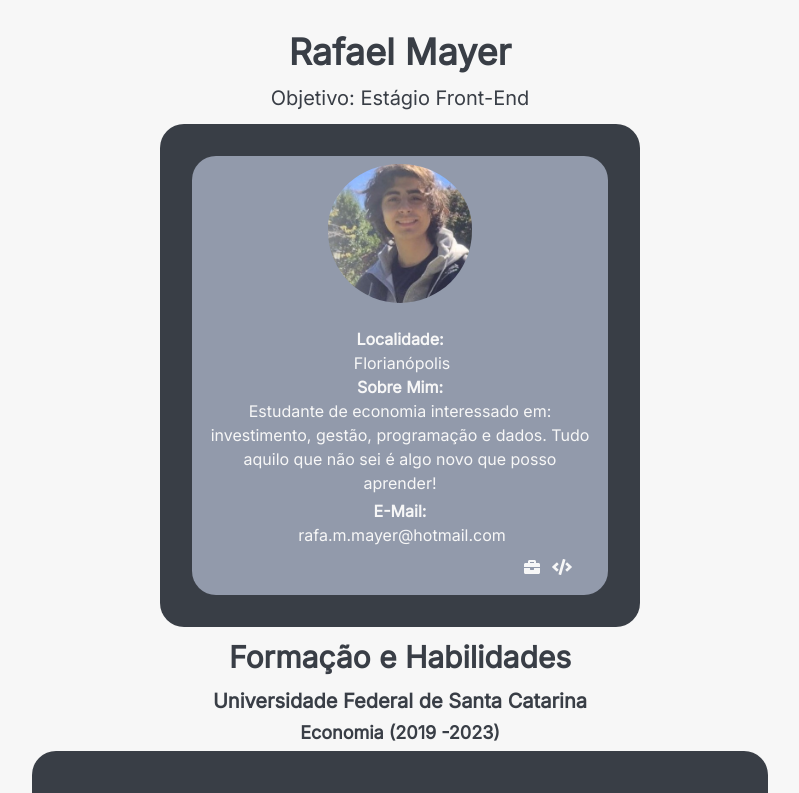
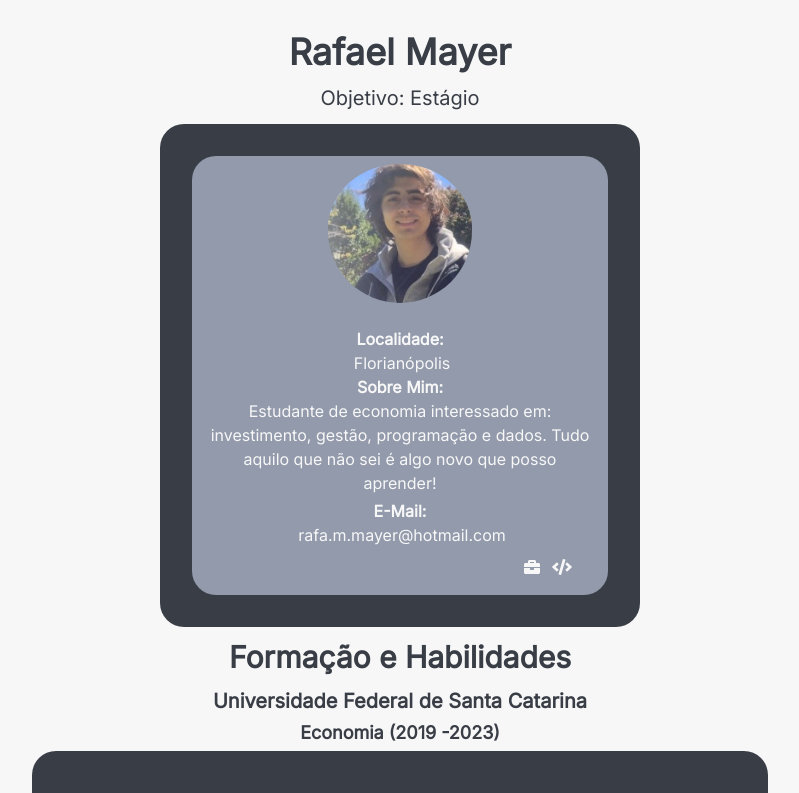
Before and after one commit to rafaamayer/cv, a React (Create React App) app: page / in a window 1280 px wide. Shown: the top 793 px of the page, without its empty margins (240-1039 px from the left). Built offline with nearby package versions, Linux system fonts and the light colour scheme.

Commit message:
Update index.js

```diff
--- a/src/index.js
+++ b/src/index.js
@@ -5,7 +5,7 @@ import App from './App';
 
 ReactDOM.render(
   <React.StrictMode>
-    <App name="Rafael Mayer" objective="Objetivo: Estágio Front-End"/>
+    <App name="Rafael Mayer" objective="Objetivo: Estágio"/>
   </React.StrictMode>,
   document.getElementById('root')
 );
```
